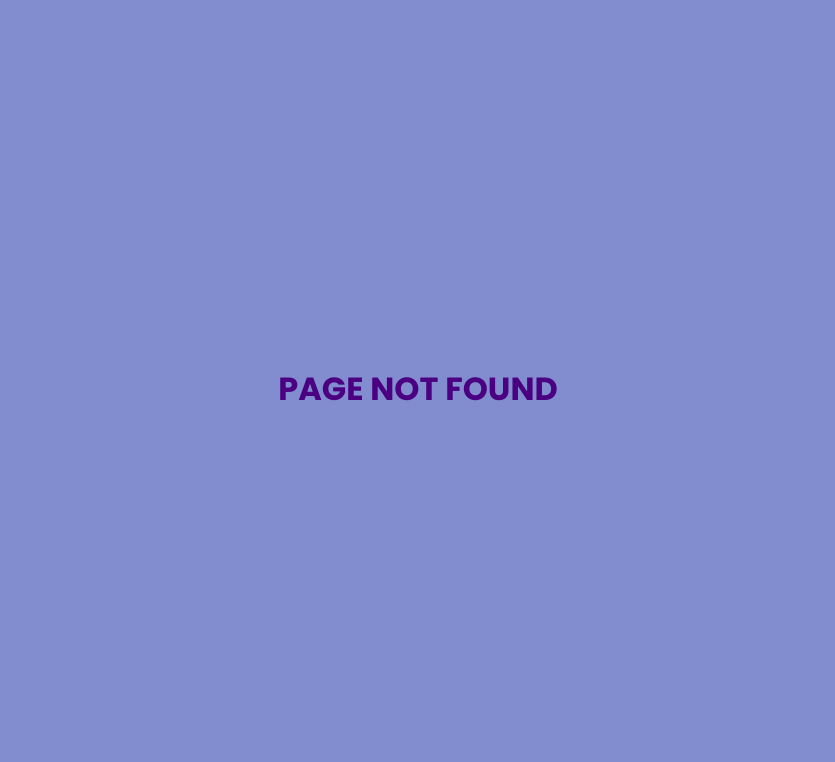
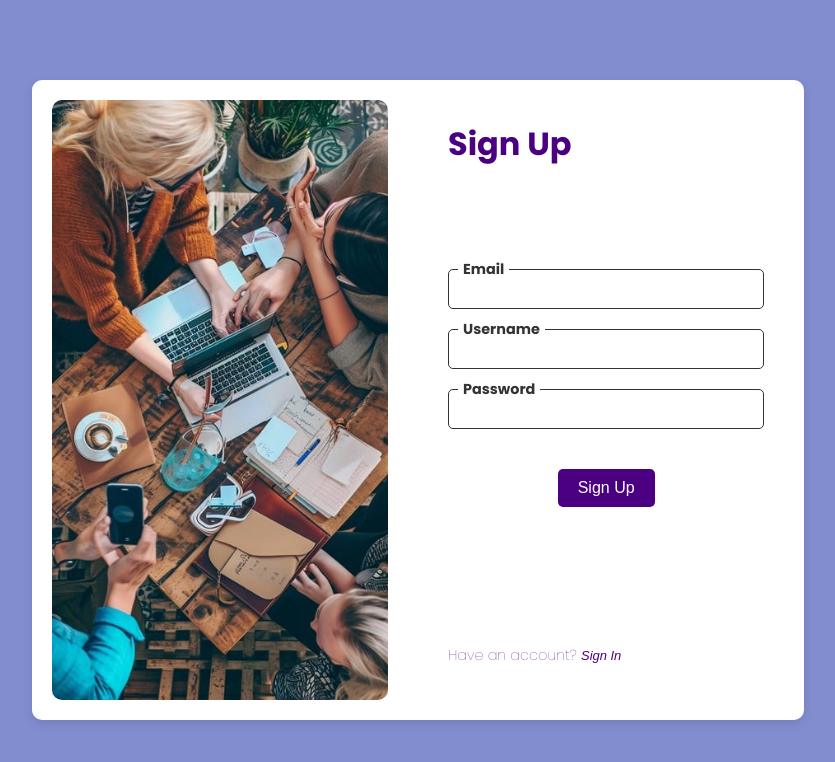
Before and after one commit to EleminoVoid/Alliance, a React app in the folder react_js_base_code-main G7/: page /register in a window 1280 px wide. Before the commit this address had no page. Shown: the top 762 px of the page, without its empty margins (222-1057 px from the left). Built offline with nearby package versions, Linux system fonts and the light colour scheme.

Commit message:
Added Register Page

```diff
--- a/react_js_base_code-main G7/src/constant/constants.ts
+++ b/react_js_base_code-main G7/src/constant/constants.ts
@@ -8,9 +8,9 @@ export const PATHS = {
     path: "/login",
     label: "Login"
   },
-  LOGOUT: {
-    path: "/logout",
-    label: "Logout"
+  REGISTER: {
+    path: "/register",
+    label: "Register"
   },
   DASHBOARD: {
     path: "/dashboard",
--- a/react_js_base_code-main G7/src/routes.tsx
+++ b/react_js_base_code-main G7/src/routes.tsx
@@ -12,7 +12,7 @@ export const AppRoutes = () => {
         </Route>
         {/* ADD PUBLIC ROUTES HERE (e.g., Login, Sign Up, Forgot Pass, etc. ) */}
         <Route path={PATHS.LOGIN.path} element={<Views.Login />} />
-        <Route path={PATHS.LOGOUT.path} element={<Views.Logout />} />
+        <Route path={PATHS.REGISTER.path} element={<Views.Register />} />
         <Route path={PATHS.NOT_FOUND.path} element={<Views.NotFound />} />
         <Route path={PATHS.FORGOTPASSWORD.path} element={<Views.ForgotPassword />} />
       </Routes>
--- a/react_js_base_code-main G7/src/views/containers/ForgotPassword/ForgotPassword.css
+++ b/react_js_base_code-main G7/src/views/containers/ForgotPassword/ForgotPassword.css
@@ -28,7 +28,7 @@ body {
 }
 
 h2 {
-    margin: 0 0 20px 0; /* Top-left alignment with spacing below */
+    margin: 0 0 40px 0; /* Top-left alignment with spacing below */
     color: #4b0082; /* Matches the purple theme */
     font-size: 1.5em;
 }
@@ -54,7 +54,8 @@ h2 {
     top: -10px; /* Position the placeholder text above the input */
     left: 10px;
     font-size: 0.9em;
-    color: #555;
+    font-weight: bold;
+    color: #333; /* Darker text color */
     background-color: white; /* Matches the background of the form */
     padding: 0 5px; /* Adds padding around the text */
     pointer-events: none; /* Prevents interaction with the placeholder */
@@ -63,13 +64,13 @@ h2 {
 .forgot-input-container input {
     width: 100%;
     padding: 10px;
-    border: 1px solid #ccc;
+    border: 1px solid #333; /* Darker border for the input box */
     border-radius: 5px;
     font-size: 1em;
     outline: none;
     box-sizing: border-box;
     background-color: #fff; /* White background for inputs */
-    color: #333; /* Dark text for readability */
+    color: #333; /* Darker text color for readability */
 }
 
 button[type="submit"] {
--- a/react_js_base_code-main G7/src/views/containers/Login/Login.tsx
+++ b/react_js_base_code-main G7/src/views/containers/Login/Login.tsx
@@ -15,6 +15,12 @@ export const Login = () => {
   const handleClickToChangePass = () => {
     if (pathname === PATHS.LOGIN.path) {
       navigate(PATHS.FORGOTPASSWORD.path);
+    }
+  };
+
+  const handleClickToRegister = () => {
+    if (pathname === PATHS.LOGIN.path) {
+      navigate(PATHS.REGISTER.path);
     }
   };
 
@@ -42,7 +48,7 @@ export const Login = () => {
             </form>
           </div>
           <div className="login-sign-up">
-            <p>Don't have an account? <button>Sign Up</button></p>
+            <p>Don't have an account? <button onClick={handleClickToRegister}>Sign Up</button></p>
           </div>
         </div>
         <div className="login-box-right">
--- a/react_js_base_code-main G7/src/views/containers/Logout/Logout.tsx
+++ /dev/null
@@ -1,19 +0,0 @@
-import { useEffect } from "react";
-import { Fragment } from "react/jsx-runtime";
-import { PATHS } from "../../../constant";
-import { useNavigate } from "react-router";
-
-export const Logout = () => {
-  // CURRENT URL/PATH LOCATORS
-  const { pathname } = window.location;
-
-  // NAVIGATE TO SPECIFIC USER
-  let navigate = useNavigate();
-
-  // AUTOMOMATICALLY NAVIGATE TO LOGIN SCREEN
-  useEffect(() => {
-    if (pathname === PATHS.LOGOUT.path) navigate(PATHS.LOGIN.path);
-  }, [pathname]);
-
-  return <Fragment></Fragment>;
-};
--- a/react_js_base_code-main G7/src/views/containers/Logout/index.ts
+++ /dev/null
@@ -1 +0,0 @@
-export * from "./Logout";
--- /dev/null
+++ b/react_js_base_code-main G7/src/views/containers/Register/Register.css
@@ -0,0 +1,136 @@
+body {
+    font-family: "Poppins", sans-serif;
+    font-weight: 100;
+    font-style: normal;
+    display: flex;
+    justify-content: center;
+    align-items: center;
+    background-color: lab(59.66% 8.64 -36.67);
+    margin: 0;
+    height: 100vh;
+}
+
+.register-wrapper {
+    display: flex;
+    justify-content: center;
+    align-items: center;
+    height: 100vh;
+    width: 100vw;
+    background-color: lab(59.66% 8.64 -36.67);
+}
+
+.register-container {
+    display: grid;
+    grid-template-columns: 1fr 1fr; /* Two columns: image on the left, form on the right */
+    border: none;
+    border-radius: 10px;
+    padding: 20px;
+    margin: 20px;
+    background-color: white;
+    gap: 20px; /* Space between the two columns */
+    box-shadow: 0 4px 10px rgba(0, 0, 0, 0.1);
+}
+
+.register-box-left {
+    display: flex;
+    justify-content: center;
+    align-items: center;
+    padding-right: 20px; /* Space between the image and the form */
+}
+
+.register-box-left img {
+    max-width: 100%;
+    height: auto;
+    max-height: 600px; /* Limit the vertical height */
+    border-radius: 10px; /* Optional rounded corners */
+    object-fit: cover; /* Ensures the image scales properly */
+}
+
+.register-box-right {
+    display: flex;
+    flex-direction: column;
+    justify-content: flex-start;
+    align-items: flex-start;
+    padding: 20px;
+    position: relative;
+}
+
+.register-box-right h1 {
+    text-align: left;
+    color: #4b0082; /* Matches the purple theme */
+    margin-top: 0;
+    font-size: 2rem;
+    padding-bottom: 25%;
+}
+
+.register-form {
+    display: flex;
+    flex-direction: column;
+    width: 100%;
+    align-items: center;
+}
+
+.register-input-container {
+    position: relative;
+    margin-bottom: 20px;
+    width: 100%;
+}
+
+.register-input-container label {
+    display: block;
+    position: relative;
+}
+
+.register-input-container span {
+    position: absolute;
+    top: -10px; /* Position the placeholder text above the input */
+    left: 10px;
+    font-size: 0.9em;
+    font-weight: bold;
+    color: #333;
+    background-color: white; /* Matches the form background */
+    padding: 0 5px;
+    pointer-events: none;
+}
+
+.register-input-container input {
+    width: 100%;
+    padding: 10px;
+    border: 1px solid #333; /* Darker border for the input box */
+    border-radius: 5px;
+    font-size: 1em;
+    outline: none;
+    box-sizing: border-box;
+    background-color: #fff; /* White background for inputs */
+    color: #333; /* Darker text color for readability */
+}
+
+.register-form button {
+    align-self: center; /* Centers the button */
+    margin-top: 30px; /* Adds space between the inputs and the button */
+    padding: 10px 30px;
+    background-color: #4b0082;
+    color: white;
+    border: none;
+    cursor: pointer;
+    border-radius: 5px;
+    font-size: 1.2em;
+}
+
+.register-sign-in {
+    position: absolute; /* Positions the sign-in link at the bottom-left */
+    bottom: 20px; /* Distance from the bottom of the box */
+    left: 20px; /* Distance from the left of the box */
+    font-size: 0.9em;
+    color: #4b0082;
+}
+
+.register-sign-in button {
+    font-style: italic;
+    background: none;
+    border: none;
+    color: #4b0082;
+    cursor: pointer;
+    font-size: 0.9em;
+    padding: 0;
+}
--- /dev/null
+++ b/react_js_base_code-main G7/src/views/containers/Register/Register.tsx
@@ -0,0 +1,57 @@
+import { useNavigate } from 'react-router';
+import { PATHS } from '../../../constant';
+import './Register.css';
+
+export const Register = () => {
+  const { pathname } = window.location;
+  let navigate = useNavigate();
+
+  const handleRegister = () => {
+    if (pathname === PATHS.REGISTER.path) {
+      navigate(PATHS.LOGIN.path);
+    }
+  };
+
+  const handleClickToLogin = () => {
+    if (pathname === PATHS.REGISTER.path) {
+        navigate(PATHS.LOGIN.path);
+    }
+  };
+
+  return (
+    <div className="register-wrapper">
+      <div className="register-container">
+        <div className="register-box-left">
+          <img src="registerpic.jpg" alt="registerpic" />
+        </div>
+        <div className="register-box-right">
+          <h1>Sign Up</h1>
+          <form className="register-form">
+            <div className="register-input-container">
+              <label>
+                <span>Email</span>
+                <input type="email" />
+              </label>
+            </div>
+            <div className="register-input-container">
+              <label>
+                <span>Username</span>
+                <input type="text" />
+              </label>
+            </div>
+            <div className="register-input-container">
+              <label>
+                <span>Password</span>
+                <input type="password" />
+              </label>
+            </div>
+            <button type="submit" onClick={handleRegister}>Sign Up</button>
+          </form>
+          <p className="register-sign-in">
+            Have an account? <button onClick={handleClickToLogin}>Sign In</button>
+          </p>
+        </div>
+      </div>
+    </div>
+  );
+};
--- /dev/null
+++ b/react_js_base_code-main G7/src/views/containers/Register/index.ts
@@ -0,0 +1 @@
+export * from "./Register";
--- a/react_js_base_code-main G7/src/views/containers/index.ts
+++ b/react_js_base_code-main G7/src/views/containers/index.ts
@@ -2,5 +2,5 @@ export * from "./Main";
 export * from "./NotFound";
 export * from "./Dashboard";
 export * from "./Login";
-export * from "./Logout";
+export * from "./Register";
 export * from "./ForgotPassword";
```
Also changed, not shown: react_js_base_code-main G7/public/registerpic.jpg (added), react_js_base_code-main G7/src/views/containers/Login/index.ts (line endings or trailing spaces).
